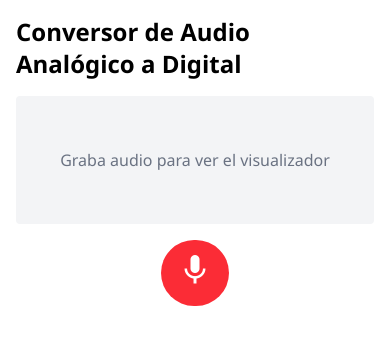
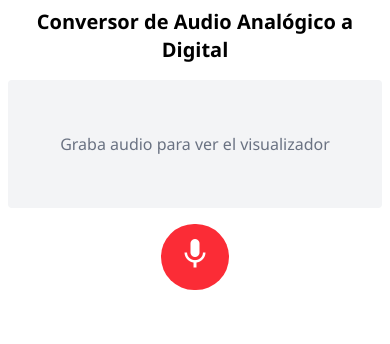
Before and after one commit to mateolafalce/audio-converter-app, a React (Vite) app in the folder frontend/: page / in a window 390 px wide. Shown: the top 344 px of the page. Built offline with nearby package versions, Linux system fonts and the light colour scheme.

Commit message:
Cambios visuales y de url

```diff
--- a/frontend/src/App.jsx
+++ b/frontend/src/App.jsx
@@ -6,17 +6,19 @@ import Waveform from "./Waveform";
 // --- Utilidades de estilo ---
 const btnBase = "rounded-full text-white px-4 py-3";
 const iconStyle = { fontSize: '36px' };
-const tableBase = "min-w-full bg-white border border-gray-200";
-const thBase = "px-6 py-3 border-b border-gray-200 text-left text-xs font-medium text-gray-500 uppercase tracking-wider";
-const tdBase = "px-6 py-4 whitespace-nowrap text-sm text-gray-900";
+const tableBase = "min-w-full bg-white border border-gray-200 block w-full";
+const thBase = "px-2 py-2 sm:px-6 sm:py-3 border-b border-gray-200 text-left text-xs font-medium text-gray-500 uppercase tracking-wider";
+const tdBase = "px-2 py-2 sm:px-6 sm:py-4 whitespace-nowrap text-sm text-gray-900";
 
 // --- Utilidad para obtener la URL de la API ---
-const getApiUrl = (endpoint) => {
-  if (window.location.hostname === "localhost" || window.location.hostname === "127.0.0.1") {
+function getApiUrl(endpoint) {
+  // Si estamos en desarrollo local
+  if (window.location.hostname === "localhost") {
     return `http://localhost:8002${endpoint}`;
   }
+  // Producción: usa proxy o ruta relativa
   return `/api${endpoint}`;
-};
+}
 
 // --- Componentes reutilizables ---
 const IconButton = ({ onClick, color, icon }) => (
@@ -26,7 +28,7 @@ const IconButton = ({ onClick, color, icon }) => (
 );
 
 const Table = ({ headers, rows }) => (
-  <div className="overflow-x-auto">
+  <div className="overflow-x-auto w-full">
     <table className={tableBase}>
       <thead className="bg-gray-50">
         <tr>
@@ -213,8 +215,8 @@ function App() {
 
   // --- Render ---
   return (
-    <div className="p-4 max-w-xl mx-auto">
-      <h1 className="text-2xl font-bold mb-4">Conversor de Audio Analógico a Digital</h1>
+    <div className="p-2 sm:p-4 max-w-full sm:max-w-xl mx-auto">
+      <h1 className="text-xl sm:text-2xl font-bold mb-4 text-center">Conversor de Audio Analógico a Digital</h1>
       {recording && audioContext && sourceNode && (
         <>
           <div className="ml-2 text-gray-700 font-medium">Tiempo: {formatTime(recordingTime)}</div>
```
